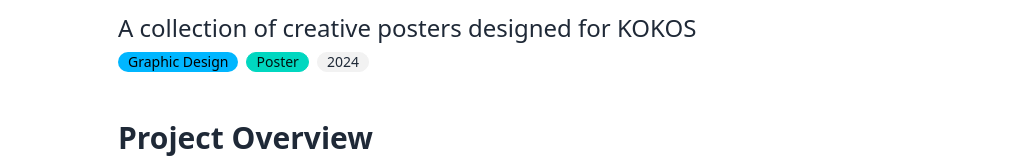
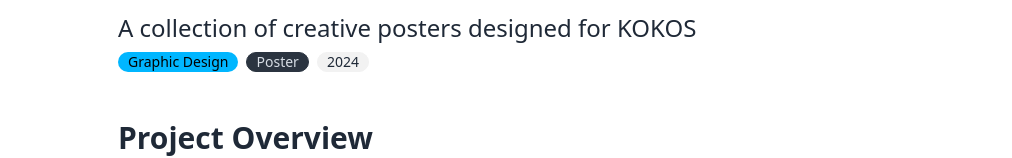
Before and after one commit to ZaynTseng/portfolio, a Vue app: page /#/portfolio/projects/kokos-posters in a window 1280 px wide. Shown: the part 581-739 px from the top of the page, without its empty margins (138-1150 px from the left). Built offline with nearby package versions, Linux system fonts and the light colour scheme; what @hsorby/vue3-katex would draw is missing.

Commit message:
Update ProjectKokosPosters.vue

```diff
--- a/src/pages/projects/ProjectKokosPosters.vue
+++ b/src/pages/projects/ProjectKokosPosters.vue
@@ -17,8 +17,8 @@
         A collection of creative posters designed for KOKOS
       </p>
       <div class="flex flex-wrap gap-2 pb-6">
-        <span class="badge badge-secondary badge-info">Graphic Design</span>
-        <span class="badge badge-accent">Poster</span>
+        <span class="badge badge-info">Graphic Design</span>
+        <span class="badge badge-neutral">Poster</span>
         <span class="badge badge-ghost">2024</span>
       </div>
       <h2 class="pt-4 text-3xl font-bold">Project Overview</h2>
```
